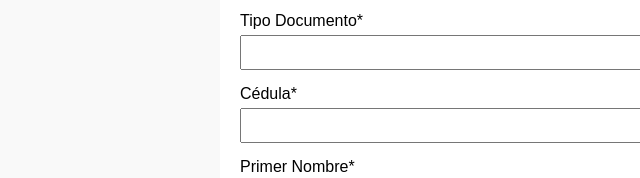
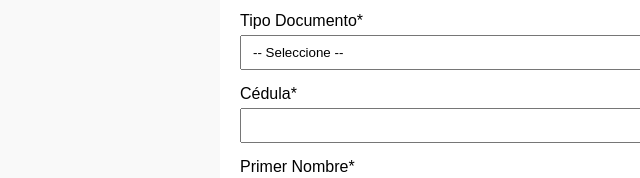
Before and after one commit to Armadillo-Land/formulario-armadillo, a plain HTML site: page index.html in a window 1280 px wide. Shown: the part 494-672 px from the top of the page, 0-640 px from the left. Drawn offline with nearby package versions, Linux system fonts and the light colour scheme; no server answers.

Commit message:
con el dropdown de tipo cdocumento en html

```diff
--- a/index.html
+++ b/index.html
@@ -75,7 +75,11 @@
 
     <!-- Datos personales -->
     <label>Tipo Documento*
-      <select name="per_tipo_doc" id="tipo_documento_Select" required></select>
+      <select name="per_tipo_doc" id="tipo_documento_Select" required>
+        <option value="">-- Seleccione --</option>
+        <option value="CC">CC – Cédula de Ciudadanía</option>
+        <option value="PPT">PPT – Permiso por Protección Temporal</option>
+      </select>
     </label>
 
     <label>Cédula*
```
